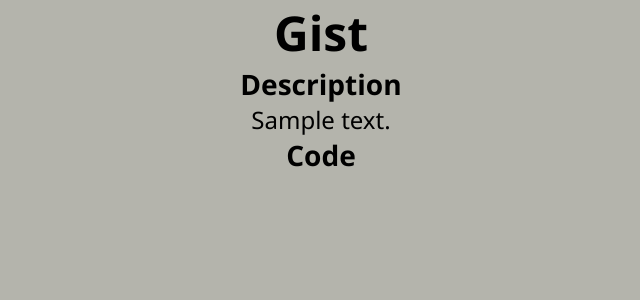
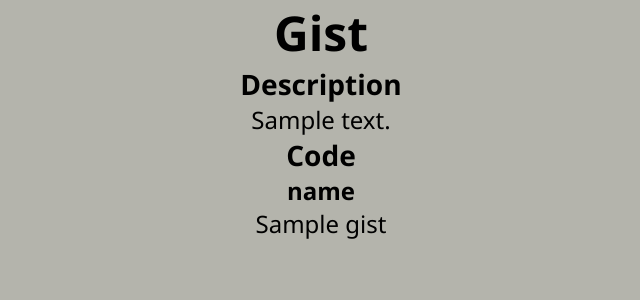
Before and after one commit to MeisQuietude/gist-storage, a Flask app: template templates/gist/description.html in a window 1280 px wide. Shown: the part 80-380 px from the top of the page, without its empty margins (319-959 px from the left). Run offline with Flask 2, Linux system fonts and the light colour scheme; the template is opened without the code that fills it: most values are stand-ins (such as "Sample title", 1, 10 or a date in 2020).

Commit message:
gist describtion page

```diff
--- a/app.py
+++ b/app.py
@@ -1,12 +1,24 @@
 from flask import Flask, render_template, request
+from werkzeug.datastructures import ImmutableMultiDict
 
 app = Flask(__name__)
 
 
-@app.route('/')
-@app.route('/index')
+@app.route('/', methods=['GET', 'POST'])
 def index():
-    return render_template('gist/create.html')
+    if request.method == 'GET':
+        return render_template('gist/create.html')
+
+    assert request.method == 'POST'
+    form: ImmutableMultiDict = request.form
+
+    description: str = form.get('description', None)
+    filenames: list = form.getlist('filename', str)
+    code_snippets: list = form.getlist('code', str)
+
+    gists: dict = dict(zip(filenames, code_snippets))
+
+    return render_template('gist/description.html', description=description, gists=gists)
 
 
 @app.route('/discover')
@@ -23,7 +35,7 @@ def gist(id):
     if request.method == 'POST':
         pass
     else:
-        pass
+        return render_template('gist/description.html')
 
 
 if __name__ == '__main__':
--- a/templates/gist/description.html
+++ b/templates/gist/description.html
@@ -13,7 +13,12 @@
     <section>
         <h3>Code</h3>
         <section class="snippets">
-            <section class="snippet"></section>
+            {% for filename in gists.keys() %}
+                <section class="snippets">
+                    <h4>{{ filename }}</h4>
+                    <section>{{ gists.get(filename, None) }}</section>
+                </section>
+            {% endfor %}
         </section>
     </section>
 
```
